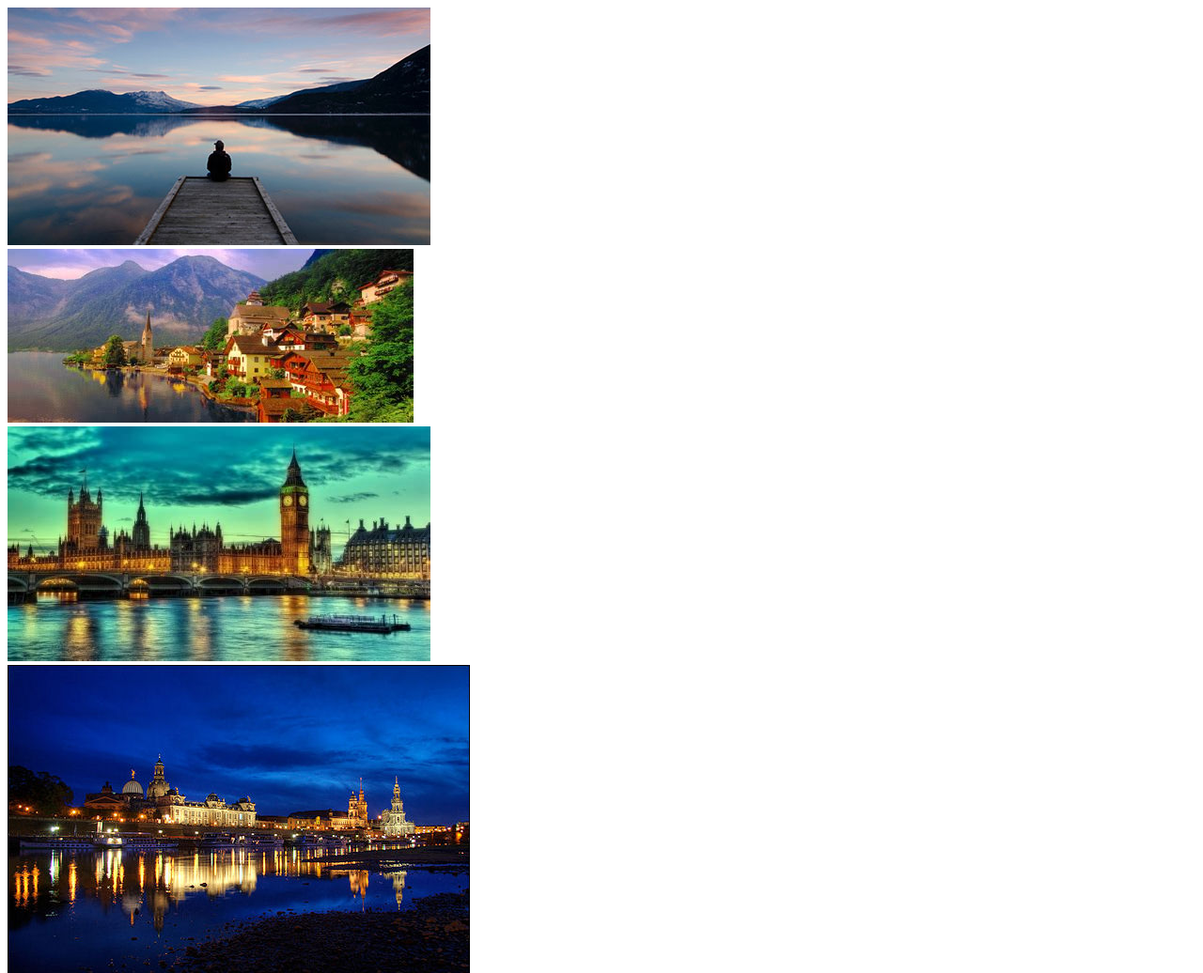
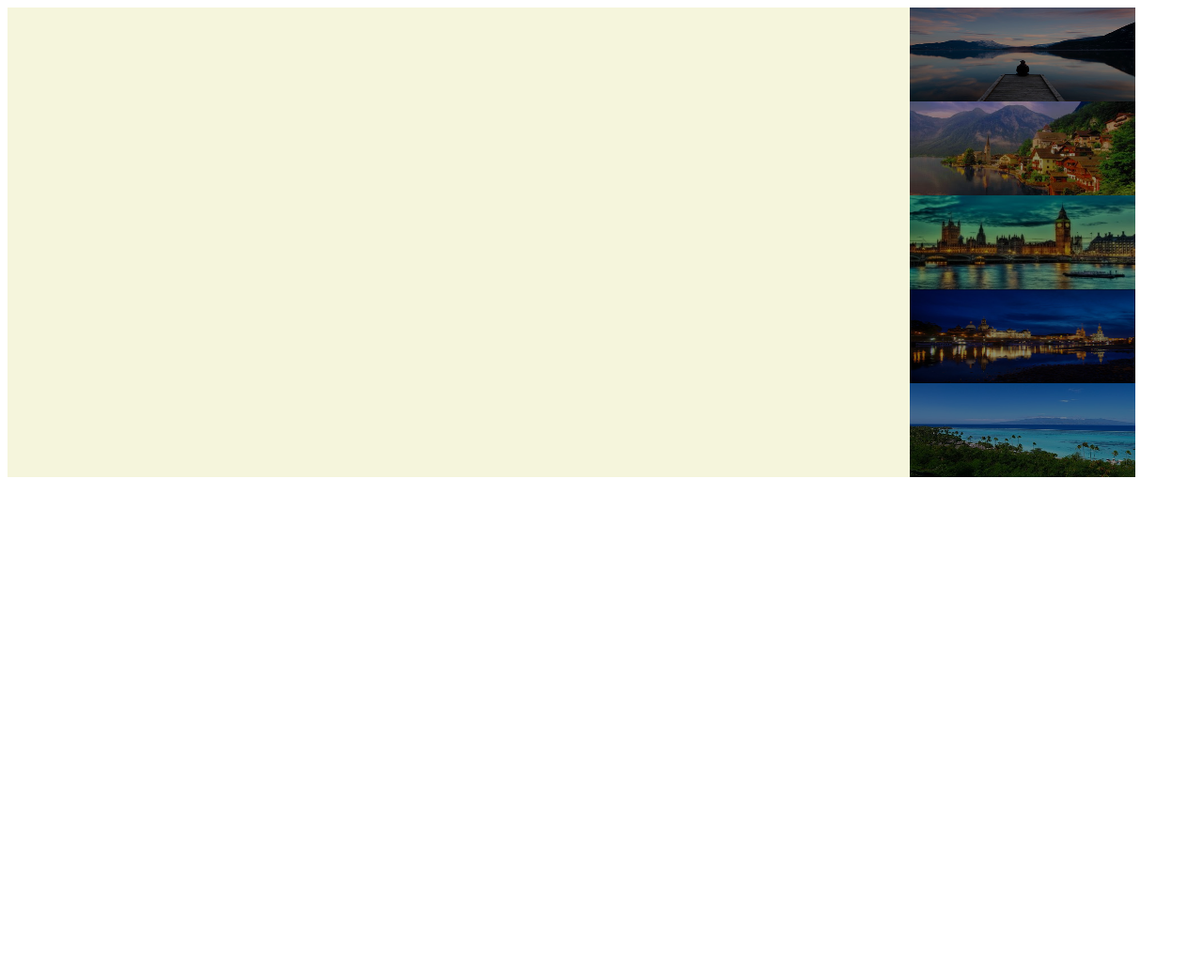
Before and after one commit to DenuccioDiego/vue-slider, a plain HTML site: page index.html in a window 1280 px wide. Shown: the top 1036 px of the page at 94% size. After the commit the page ends 800 px from the top, so only its background shows below. Drawn offline with nearby package versions, Linux system fonts and the light colour scheme.

Commit message:
immagini piccole

```diff
--- a/asset/css/style.css
+++ b/asset/css/style.css
@@ -1,3 +1,23 @@
 #root{
      color: brown;
 }
+
+.container_immagini_piccole{
+     width: 20%;
+     background-color: blueviolet;
+     position: relative;
+}
+
+.container{
+     display: flex;
+     height: 500px;
+     width: 1200px;      }
+
+ #container_immagine_grande{
+     width: 80%;
+     background-color: beige;        }
+
+ .immagini_carosello{
+     filter: brightness(0.55);
+     width: 100%;
+     display: block;    }
--- a/index.html
+++ b/index.html
@@ -10,11 +10,17 @@
 <body>
 
      <div id="root">
+          <div class="container">
+              <div id="container_immagine_grande">
 
-          <div v-for="item in items" :key="item.image">
-               <img :src="'../asset/img/'+ item.image"/>
+              </div>
+               <div class="container_immagini_piccole">
+                    <img  class="immagini_carosello" v-for="item in items" :key="item.image" :src="'../asset/img/'+ item.image" v-bind:style="{ height: ['calc(100% / 5)']}"/>
+               </div>
           </div>
 
+
+          <!-- style="height:calc(100% / ${items.length}) -->
      </div>
 
 
```
Also changed, not shown: asset/javascript/app.js (line endings or trailing spaces).
